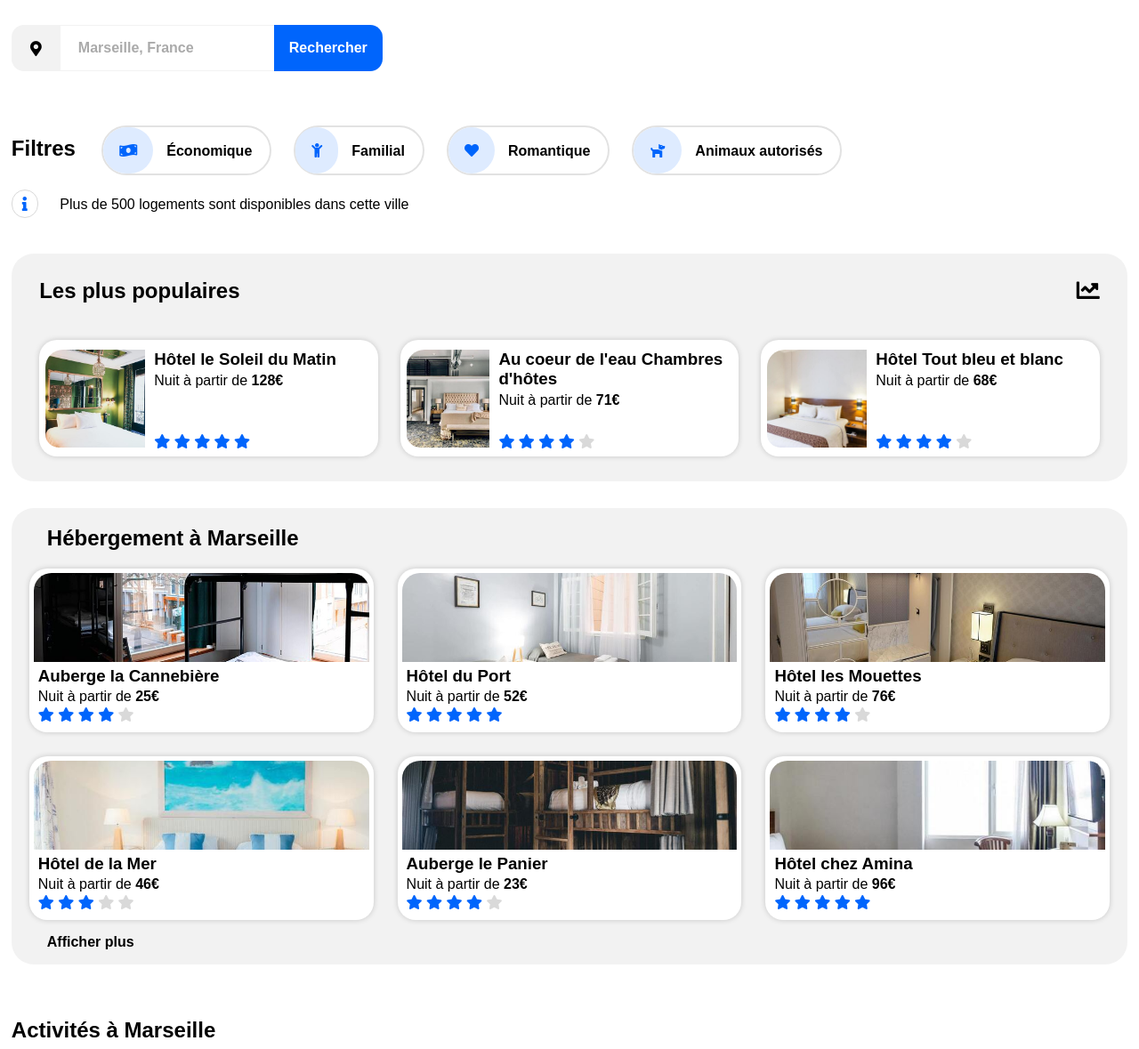
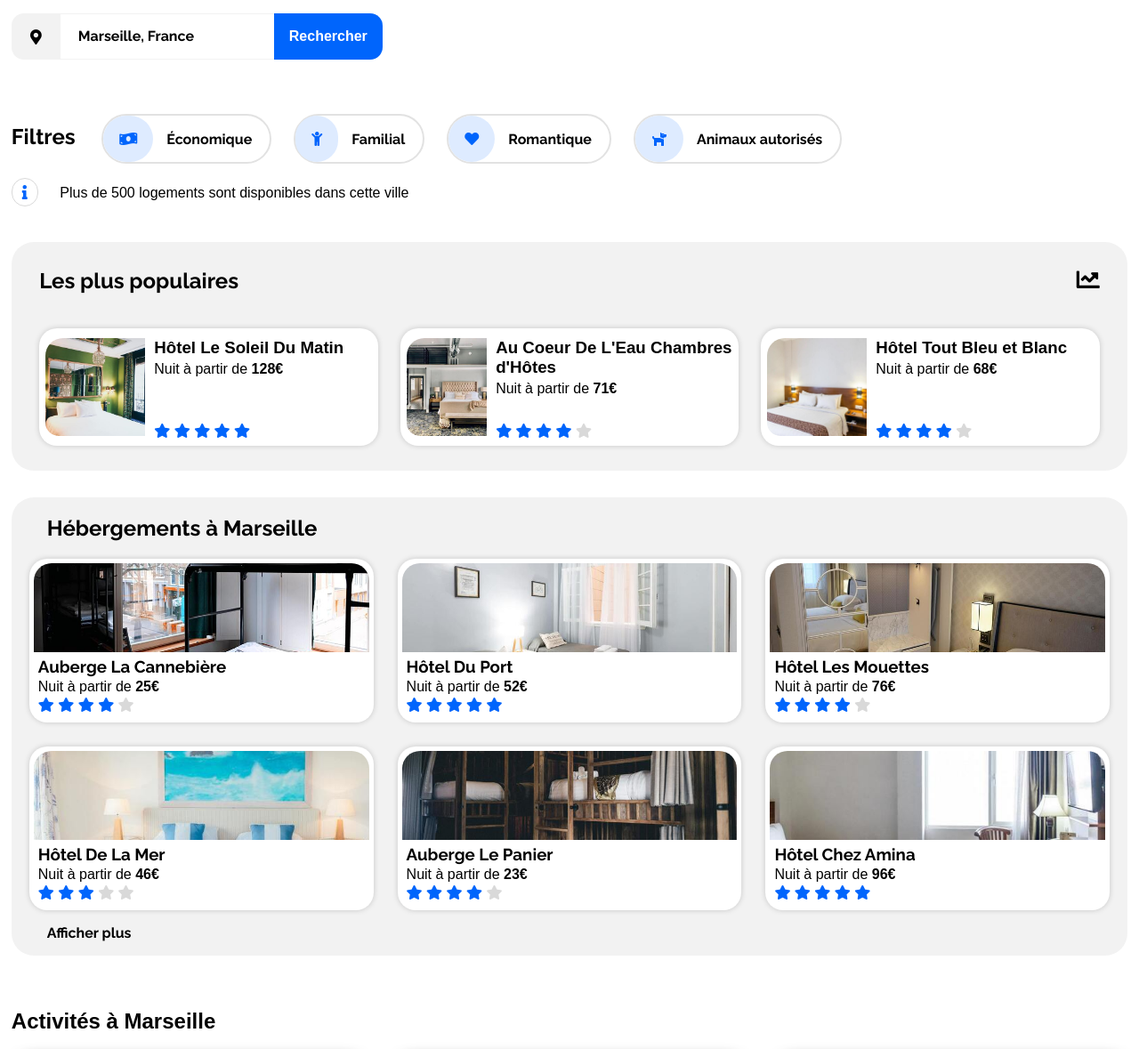
Before and after one commit to Jo-na-than/JonathanPalacios_2_08052021, a plain HTML site: page index.html in a window 1280 px wide. Shown: the part 149-1328 px from the top of the page at 89% size. Drawn offline with Linux system fonts and the light colour scheme; a web font is replaced by a local one.

Commit message:
correction des fautes + ajustements

```diff
--- a/index.html
+++ b/index.html
@@ -9,23 +9,25 @@
     </head>
 
     <body>
-        <!-- Section 1 Navbar -->
-        <header>
+        <header><!-- Navbar -->
             <nav class="navbar">
                 <a href="index.html" id="logo"><img src="images/logo/Reservia.svg" alt="logo" class="logo"></a>
                 <div class="navbar-link active-link" id="navbar-link-accomodation">
                     <div class="underline-effect"></div>
-                    <a href="#blocs">Hébergement</a></div>
+                    <a href="#blocs">Hébergement</a>
+                </div>
                 <div class="navbar-link" id="navbar-link-activities">
                     <div class="underline-effect"></div>
-                    <a href="#title-activities">Activités</a></div>
+                    <a href="#title-activities">Activités</a>
+                </div>
                 <div class="navbar-link login" id="navbar-link-sign-up">
-                    <a href="#">S'inscrire</a></div>
+                    <a href="#">S'inscrire</a
+                ></div>
             </nav>
         </header>
 
-    <!-- Section 2 Research -->
-        <main>
+
+        <main><!-- Research -->
             <div>
                 <h1 class="title-h1">Trouvez votre hébergement pour des vacances de rêve</h1>
                 <p class="subtitle">En plein centre ville ou en pleine nature</p>
@@ -55,11 +57,9 @@
                 <p>Plus de 500 logements sont disponibles dans cette ville</p>
             </div>
 
-
-    <!-- Section 3 Accommodation -->
-        <section class="blocs" id="blocs">
+            <section class="blocs" id="blocs"> <!-- Accomodation in Marseille-->
                 <div class="bloc bloc-accomodation">
-                <h2 class="title-h2 push-to-right">Hébergement à Marseille</h2>
+                    <h2 class="title-h2 push-to-right">Hébergements à Marseille</h2>
                     <div class="marseille-cases">
                         <a href="#">
                             <div class="marseille-case">
@@ -67,7 +67,7 @@
                                     <img class= "marseille-case-img-host" src="images/hebergements/4_small/auberge-la-cannebiere.jpg" alt="Auberge la Cannebière">
                                 </div>
                                 <div class="case-text">
-                                <h3 class="hotel-name">Auberge la Cannebière</h3>
+                                    <h3 class="hotel-name">Auberge La Cannebière</h3>
                                     <p class="hotel-price">Nuit à partir de <span class="price">25€</span></p>
                                     <div class="stars">
                                         <div class="fas fa-star hostingMainCardGradeIcon"></div>
@@ -79,13 +79,14 @@
                                 </div>
                             </div>
                         </a>
+
                         <a href="#">
                             <div class="marseille-case">
                                 <div class="marseille-case-img" id="room2">
                                     <img class= "marseille-case-img-host" src="images/hebergements/4_small/hotel-du-port.jpg" alt="Hôtel du Port">
                                 </div>
                                 <div class="case-text">
-                                <h3 class="hotel-name">Hôtel du Port</h3>
+                                    <h3 class="hotel-name">Hôtel Du Port</h3>
                                     <p class="hotel-price">Nuit à partir de <span class="price">52€</span></p>
                                         <div class="stars">
                                             <div class="fas fa-star hostingMainCardGradeIcon"></div>
@@ -97,13 +98,14 @@
                                     </div>
                                 </div>
                         </a>
+
                         <a href="#">
                             <div class="marseille-case">
                                 <div class="marseille-case-img" id="room3">
                                     <img class= "marseille-case-img-host" src="images/hebergements/4_small/hotel-les-mouettes.jpg" alt="Hôtel Les Mouettes">
                                 </div>
                                 <div class="case-text">
-                                <h3 class="hotel-name">Hôtel les Mouettes</h3>
+                                    <h3 class="hotel-name">Hôtel Les Mouettes</h3>
                                     <p class="hotel-price">Nuit à partir de <span class="price">76€</span></p>
                                     <div class="stars">
                                         <div class="fas fa-star hostingMainCardGradeIcon"></div>
@@ -115,13 +117,14 @@
                                 </div>
                             </div>
                         </a>
+
                         <a href="#">
                             <div class="marseille-case">
                                 <div class="marseille-case-img" id="room4">
                                 <img src= "images/hebergements/4_small/hotel-de-la-mer.jpg" alt="Hôtel de la Mer">
                             </div>
                                 <div class="case-text">
-                                <h3 class="hotel-name">Hôtel de la Mer</h3>
+                                    <h3 class="hotel-name">Hôtel De La Mer</h3>
                                     <p class="hotel-price">Nuit à partir de <span class="price">46€</span></p>
                                     <div class="stars">
                                         <div class="fas fa-star hostingMainCardGradeIcon"></div>
@@ -133,13 +136,14 @@
                                 </div>
                             </div>
                         </a>
+
                         <a href="#">
                             <div class="marseille-case">
                                 <div class="marseille-case-img" id="room5">
                                     <img class= "marseille-case-img-host" src="images/hebergements/4_small/auberge-le-panier.jpg" alt="Auberge le Panier">
                                 </div>
                                 <div class="case-text">
-                                <h3 class="hotel-name">Auberge le Panier</h3>
+                                    <h3 class="hotel-name">Auberge Le Panier</h3>
                                     <p class="hotel-price">Nuit à partir de <span class="price">23€</span></p>
                                     <div class="stars">
                                         <div class="fas fa-star hostingMainCardGradeIcon"></div>
@@ -151,13 +155,14 @@
                                 </div>
                             </div>
                         </a>
+
                         <a href="#">
                             <div class="marseille-case">
                                 <div class="marseille-case-img" id="room6">
                                     <img class= "marseille-case-img-host" src="images/hebergements/4_small/hotel-chez-amina.jpg" alt="Hôtel chez Amina">
                                 </div>
                                 <div class="case-text">
-                                <h3 class="hotel-name">Hôtel chez Amina</h3>
+                                    <h3 class="hotel-name">Hôtel Chez Amina</h3>
                                     <p class="hotel-price">Nuit à partir de <span class="price">96€</span></p>
                                     <div class="stars">
                                         <div class="fas fa-star hostingMainCardGradeIcon"></div>
@@ -172,12 +177,14 @@
                     </div>
                     <p class="show-more push-to-right"><a href="#">Afficher plus</a></p>
                 </div>
-            <div class="bloc bloc-most-popular">
+
+                <div class="bloc bloc-most-popular"> <!-- Most Popular-->
                     <div class="most-populars">
                         <div class="title-h2-and-icon">
                             <h2>Les plus populaires</h2>
                             <i class="fas fa-chart-line"></i>
                         </div>
+
                         <a href="#">
                             <div class="most-popular" id="popular-room1">
                                 <div class="most-popular-case-img" id="most-popular-img1">
@@ -185,7 +192,7 @@
                                 </div>
                                 <div class="case-text">
                                     <div class="most-popular-name-and-price">
-                                    <h3 class="hotel-name">Hôtel le Soleil du Matin</h3>
+                                        <h3 class="hotel-name">Hôtel Le Soleil Du Matin</h3>
                                         <p class="hotel-price">Nuit à partir de <span class="price">128€</span></p>
                                     </div>
                                     <div class="stars">
@@ -198,6 +205,7 @@
                                 </div>
                             </div>
                         </a>
+
                         <a href="#">
                             <div class="most-popular" id="popular-room2">
                                 <div class="most-popular-case-img" id="most-popular-img2">
@@ -205,7 +213,7 @@
                                 </div>
                                 <div class="case-text">
                                     <div class="most-popular-name-and-price">
-                                    <h3 class="hotel-name">Au coeur de l'eau Chambres d'hôtes</h3>
+                                        <h3 class="hotel-name">Au Coeur De L'Eau Chambres d'Hôtes</h3>
                                         <p class="hotel-price">Nuit à partir de <span class="price">71€</span></p>
                                     </div>
                                     <div class="stars">
@@ -218,6 +226,7 @@
                                 </div>
                             </div>
                         </a>
+
                         <a href="#">
                             <div class="most-popular" id="popular-room3">
                                 <div class="most-popular-case-img" id="most-popular-img3">
@@ -225,7 +234,7 @@
                                 </div>
                                 <div class="case-text">
                                     <div class="most-popular-name-and-price">
-                                    <h3 class="hotel-name">Hôtel Tout bleu et blanc</h3>
+                                        <h3 class="hotel-name">Hôtel Tout Bleu et Blanc</h3>
                                         <p class="hotel-price">Nuit à partir de <span class="price">68€</span></p>
                                     </div>
                                     <div class="stars">
@@ -242,11 +251,7 @@
                 </div>
             </section>
 
-    <!-- Section 4 Activities -->
-
-
-    <h2 class="title-h2" id="title-activities">Activités à Marseille</h2>
-
+            <h2 class="title-h2" id="title-activities">Activités à Marseille</h2> <!-- Activities -->
             <section class="marseille-activities">
                 <div class="activity__full-card" id="activity-1">
                     <div class="englobe">
@@ -254,6 +259,7 @@
                         <h3 class="card__title">Vieux Port</h3>
                     </div>
                 </div>
+
                 <div class="activity__full-card" id="activity-2">
                     <a href="#">
                         <div class="englobe">
@@ -262,6 +268,7 @@
                         </div>
                     </a>
                 </div>
+
                 <div class="activity__full-card" id="activity-3">
                     <a href="#">
                         <div class="englobe">
@@ -270,6 +277,7 @@
                         </div>
                     </a>
                 </div>
+
                 <div class="activity__full-card" id="activity-4">
                     <a href="#">
                         <div class="englobe">
@@ -278,6 +286,7 @@
                         </div>
                     </a>
                 </div>
+
                 <div class="activity__full-card" id="activity-5">
                     <a href="#">
                         <div class="englobe">
@@ -286,6 +295,7 @@
                         </div>
                     </a>
                 </div>
+
                 <div class="activity__full-card" id="activity-6">
                     <a href="#">
                         <div class="englobe">
@@ -295,10 +305,9 @@
                     </a>
                 </div>
             </section>
+        </main>
 
-    <!-- Section 5 Footer -->
-    </main>
-    <footer class="footer">
+        <footer class="footer"><!-- Footer -->
             <div class="footer-blocs">
                 <div class="footer-bloc">
                     <h3 class="footer-title">À propos</h3>
@@ -306,12 +315,13 @@
                     <a class="footer-link">Consitions générales de vente</a>
                     <a class="footer-link">Données et confidentialité</a>
                 </div>
+
                 <div class="footer-bloc">
                     <h3 class="footer-title">Nos hébergements</h3>
                     <a class="footer-link">Charte qualité</a>
                     <a class="footer-link">Soumettre votre hôtel</a>
+                </div>
 
-            </div>
                 <div class="footer-bloc footer-bloc-assistance">
                     <h3 class="footer-title">Assistance</h3>
                     <a class="footer-link">Centre d'aide</a>
--- a/styles.css
+++ b/styles.css
@@ -148,7 +148,8 @@ main /* DEFINITION DE LA TAILLE ET DE LA MARGE */
 
 .title-h1
 {
-    font-size: 32px;
+    font-family: "RalewayBold";
+    font-size: 20px;
     margin: 10px 0;
 }
 
@@ -193,7 +194,8 @@ main /* DEFINITION DE LA TAILLE ET DE LA MARGE */
 
 .research-bar::placeholder
 {
-    color: rgb(170, 170, 170);
+    color: black;
+    font-family: "RalewayBold";
     font-size: 16px;
     font-weight: 600;
 }
@@ -223,12 +225,14 @@ main /* DEFINITION DE LA TAILLE ET DE LA MARGE */
 
 .filters h3 /* mise en page filtres*/
 {
+    font-family:"RalewayBold";
     font-size: 24px;
     display: inline;
 }
 
 .filters ul
 {
+    font-family: "RalewayBold";
     display: inline-flex;
     flex-direction: row;
     flex-wrap: wrap;
@@ -308,6 +312,7 @@ main /* DEFINITION DE LA TAILLE ET DE LA MARGE */
 
 .bloc-accomodation .push-to-right
 {
+    font-family:"RalewayBold";
     display: block;
     width: 100%;
     margin-left: 40px;
@@ -374,6 +379,7 @@ main /* DEFINITION DE LA TAILLE ET DE LA MARGE */
 .marseille-case .case-text .hotel-name
 {
     margin: 0;
+    font-family: "RalewayBold";
 }
 
 .marseille-case .case-text .most-popular-price-and-stars
@@ -402,6 +408,7 @@ main /* DEFINITION DE LA TAILLE ET DE LA MARGE */
     align-items: flex-start;
     justify-content: space-between;
     margin: 0;
+    font-family:"RalewayBold";
 }
 
 .most-populars .title-h2-and-icon h2
@@ -659,7 +666,7 @@ main /* DEFINITION DE LA TAILLE ET DE LA MARGE */
 
 /* Media Queries Responsives Design*/
 
-@media screen and (max-width: 1440px)
+@media screen and (max-width: 1440px) /* ecran tablette style iPad Pro 12.9"*/
 {
     .blocs
     {
```
Lines whose indentation alone changed are shown as unchanged.
